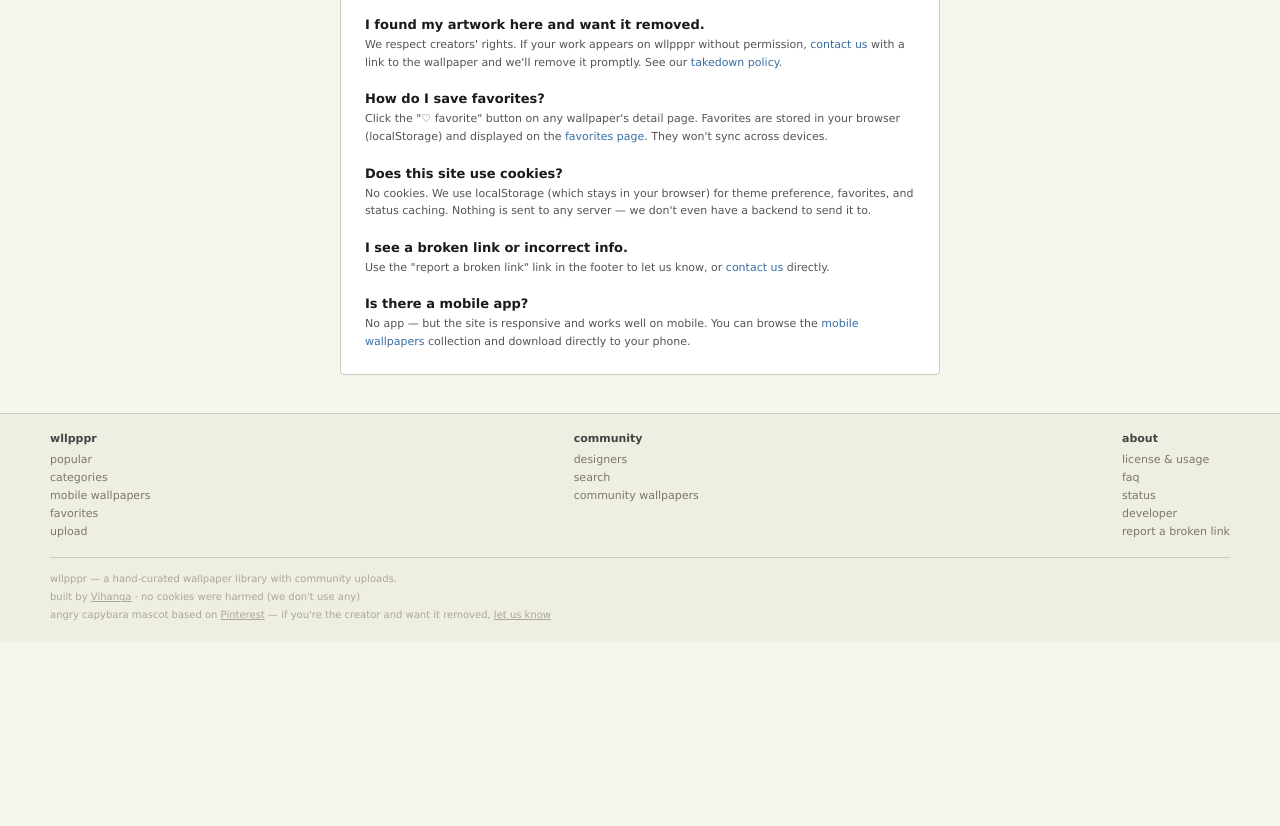
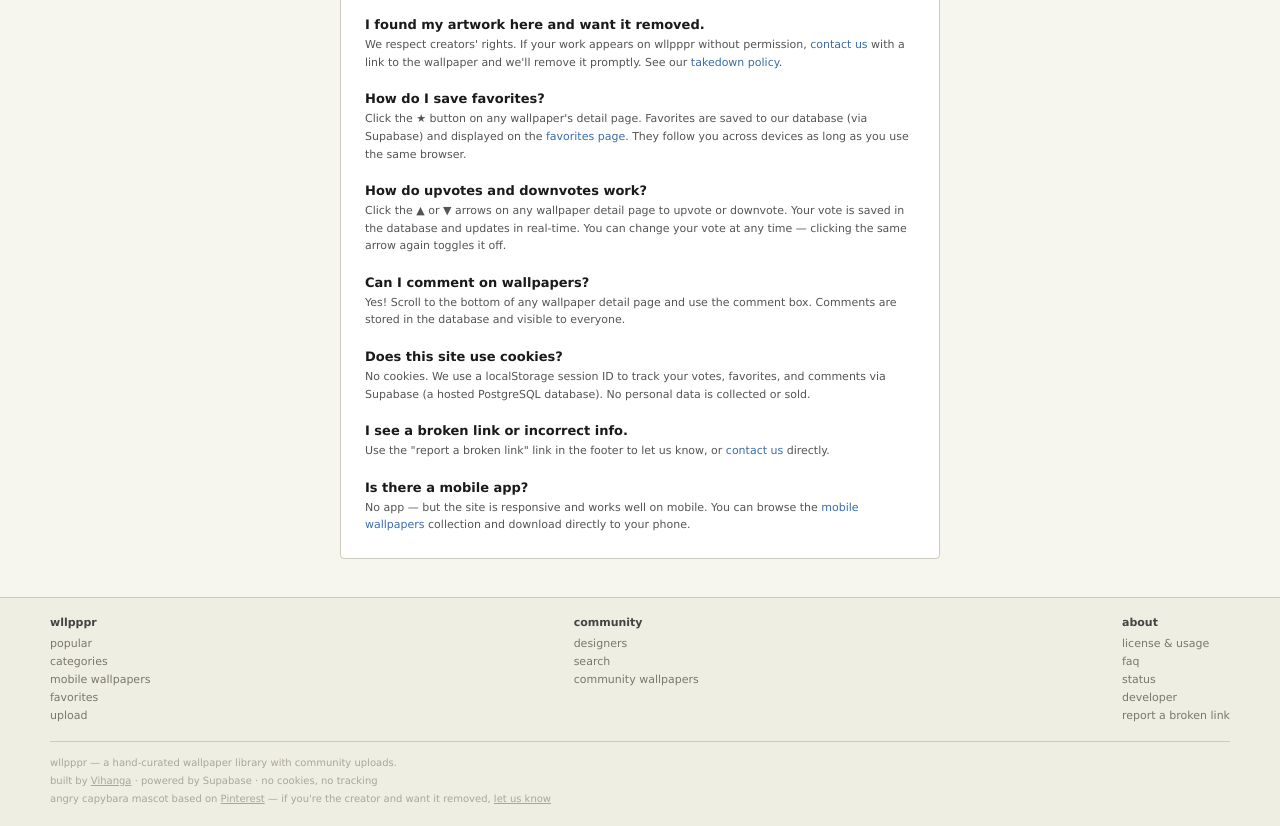
Before and after one commit to vihanga-nimsara/Wllpppr, a website: page faq.html in a window 1280 px wide. Shown: the part 569-1395 px from the top of the page. Before the commit the page ends 1211 px from the top, so only its background shows below. Drawn offline with Linux system fonts and the light colour scheme.

Commit message:
update site content: Supabase backend mentions in FAQ, developer page, status health check, about card, and footer across all pages

```diff
--- a/faq.html
+++ b/faq.html
@@ -68,12 +68,22 @@
 
         <div class="faq-item">
           <div class="faq-q" style="font-weight:bold; font-size:13px; margin-top:20px; margin-bottom:4px;">How do I save favorites?</div>
-          <div class="faq-a" style="font-size:11px; color:#555; line-height:1.6;">Click the "♡ favorite" button on any wallpaper's detail page. Favorites are stored in your browser (localStorage) and displayed on the <a href="favorites.html">favorites page</a>. They won't sync across devices.</div>
+          <div class="faq-a" style="font-size:11px; color:#555; line-height:1.6;">Click the ★ button on any wallpaper's detail page. Favorites are saved to our database (via Supabase) and displayed on the <a href="favorites.html">favorites page</a>. They follow you across devices as long as you use the same browser.</div>
+        </div>
+
+        <div class="faq-item">
+          <div class="faq-q" style="font-weight:bold; font-size:13px; margin-top:20px; margin-bottom:4px;">How do upvotes and downvotes work?</div>
+          <div class="faq-a" style="font-size:11px; color:#555; line-height:1.6;">Click the ▲ or ▼ arrows on any wallpaper detail page to upvote or downvote. Your vote is saved in the database and updates in real-time. You can change your vote at any time — clicking the same arrow again toggles it off.</div>
+        </div>
+
+        <div class="faq-item">
+          <div class="faq-q" style="font-weight:bold; font-size:13px; margin-top:20px; margin-bottom:4px;">Can I comment on wallpapers?</div>
+          <div class="faq-a" style="font-size:11px; color:#555; line-height:1.6;">Yes! Scroll to the bottom of any wallpaper detail page and use the comment box. Comments are stored in the database and visible to everyone.</div>
         </div>
 
         <div class="faq-item">
           <div class="faq-q" style="font-weight:bold; font-size:13px; margin-top:20px; margin-bottom:4px;">Does this site use cookies?</div>
-          <div class="faq-a" style="font-size:11px; color:#555; line-height:1.6;">No cookies. We use localStorage (which stays in your browser) for theme preference, favorites, and status caching. Nothing is sent to any server — we don't even have a backend to send it to.</div>
+          <div class="faq-a" style="font-size:11px; color:#555; line-height:1.6;">No cookies. We use a localStorage session ID to track your votes, favorites, and comments via Supabase (a hosted PostgreSQL database). No personal data is collected or sold.</div>
         </div>
 
         <div class="faq-item">
@@ -117,7 +127,7 @@
     </div>
   </div>
   <div class="fbottom">wllpppr — a hand-curated wallpaper library with community uploads.<br>
-      built by <a href="developer.html" style="color:#a9a798; text-decoration:underline;">Vihanga</a> · no cookies were harmed (we don't use any)<br>
+      built by <a href="developer.html" style="color:#a9a798; text-decoration:underline;">Vihanga</a> · powered by Supabase · no cookies, no tracking<br>
       angry capybara mascot based on <a href="https://www.pinterest.com/pin/806425877067159136/" style="color:#a9a798; text-decoration:underline;">Pinterest</a> — if you're the creator and want it removed, <a href="contact.html" style="color:#a9a798; text-decoration:underline;">let us know</a></div>
 </footer>
 
```
Also changed, not shown: 404.html (+1 -1 lines), category.html (+1 -1 lines), community.html (+1 -1 lines), designer.html (+1 -1 lines), developer.html (+2 -2 lines), favorites.html (+1 -1 lines), index.html (+2 -2 lines), license.html (+1 -1 lines), mobile.html (+1 -1 lines), search.html (+1 -1 lines), status.html (+10 -1 lines), upload.html (+1 -1 lines), wallpaper.html (+1 -1 lines).
